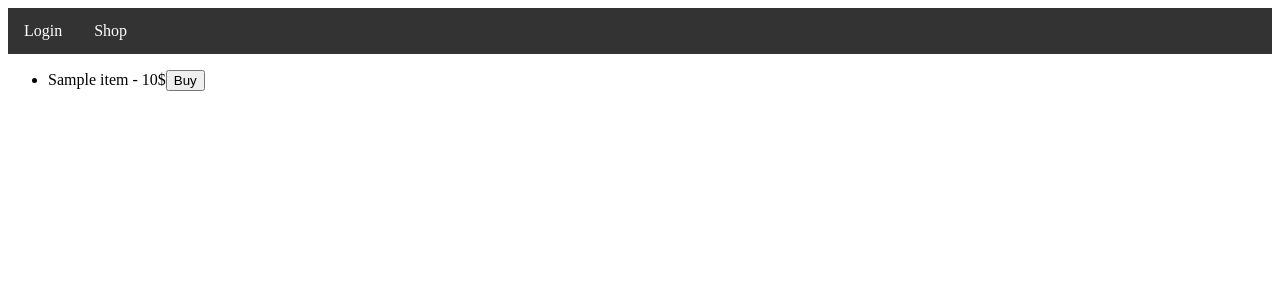
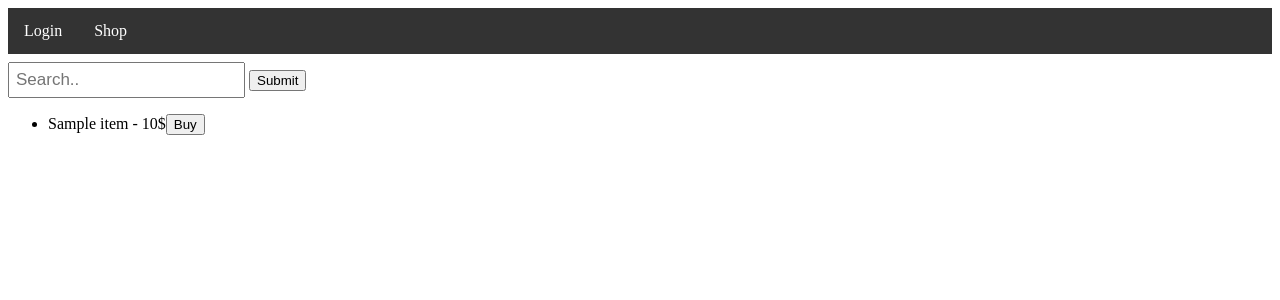
Before and after one commit to ritsec/ISTS17-Store, a Flask app: page /shop in a window 1280 px wide. Shown: the top 300 px of the page. Run offline with Flask 2, Linux system fonts and the light colour scheme; a database or web service that is not in the repository returns one stand-in record (values such as "Sample title"); data that the repository does not hold is empty; some libraries are stand-ins or nearby versions.

Commit message:
returns name of item bought, add search bar for items, adding in rce to search bar now

```diff
--- a/app/css/main.css
+++ b/app/css/main.css
@@ -26,3 +26,10 @@
 .nav-item a:hover {
     background-color: #111;
 }
+
+
+.search-container input[type=text] {
+    padding: 6px;
+    margin-top: 8px;
+    font-size: 17px;
+}
--- a/app/templates/shop.html
+++ b/app/templates/shop.html
@@ -1,10 +1,19 @@
 {% extends "layout.html" %}
 {% block title %}Shop{% endblock %}
 {% block content %}
+    <div class="search-container">
+        <form method="POST" name="search_form" action="/search">
+          <input type="text" placeholder="Search.." name="search">
+          <input type="submit" value="Submit">
+        </form>
+      </div>
+    {% if error %}
+      <div id="error">{{ error }}</div>
+    {% endif %}
     <div id="result"></div>
-    <ul>
+    <ul class="items">
     {% for item in items %}
-        <li>{{ item["name"] }} - {{ item["price"] }}$<button class="buy" id="{{ item['uuid'] }}">Buy</button></li>
+        <li class="item">{{ item["name"] }} - {{ item["price"] }}$<button class="buy" id="{{ item['uuid'] }}">Buy</button></li>
     {% else %}
         Couldn't find any items
     {% endfor %}
--- a/app/views.py
+++ b/app/views.py
@@ -35,6 +35,39 @@ def index():
         redirect('/login')
 
     return redirect('/account')
+
+@APP.route('/search', methods=['POST'])
+def search():
+    """
+    Allows users to filter the items by certain key words
+
+    :param search: the parameter to search by
+
+    :returns shop page with list of filtered items
+    """
+    error_msg = "Please enter a search parameter"
+    resp = api_request("items", None)
+    items = resp['items']
+
+    data = request.get_json()
+    if data is None:
+        data = request.form
+        if data is None:
+            raise BadRequest("Missing parameters")
+
+    required_params = ['search']
+    try:
+        validate_request(required_params, data)
+    except BadRequest:
+        return render_template('shop.html', error=error_msg)
+
+    search_param = str(data['search'])
+    filtered_items = []
+    for item in items:
+        if search_param.lower() in str(item['name']).lower():
+            filtered_items.append(item)
+
+    return render_template('shop.html', items=filtered_items)
 
 @APP.route('/login', methods=['GET', 'POST'])
 def login():
@@ -132,8 +165,13 @@ def shop():
     if 'transaction_id' not in resp:
         return resp['error'], 200
 
-    # send item name that was bought
-    return "Item bought", 200
+    boughten_item = ""
+    for item in items:
+        print item
+        if int(item['uuid']) == int(item_id):
+            boughten_item = item['name']
+
+    return "{} bought".format(boughten_item), 200
 
 @APP.route('/account', methods=['GET'])
 def account():
```
Also changed, not shown: app/tests/transfer_tests.py (+1 -1 lines).
